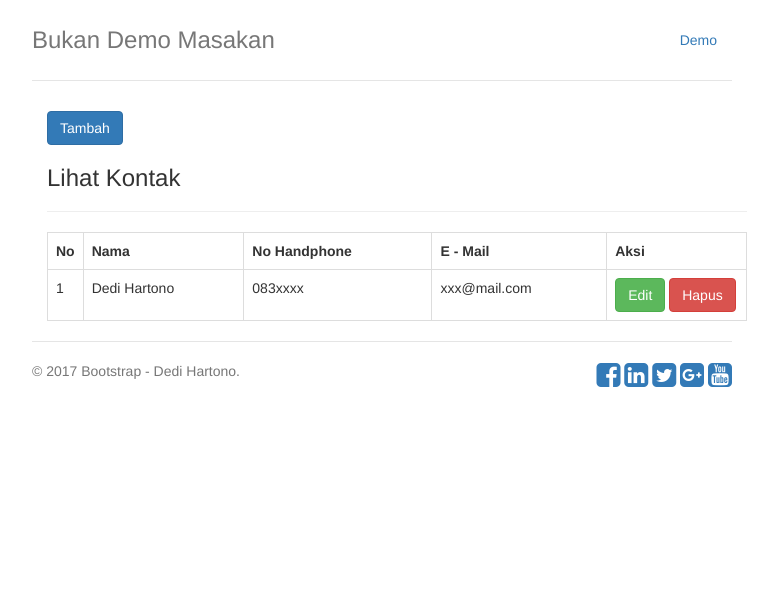
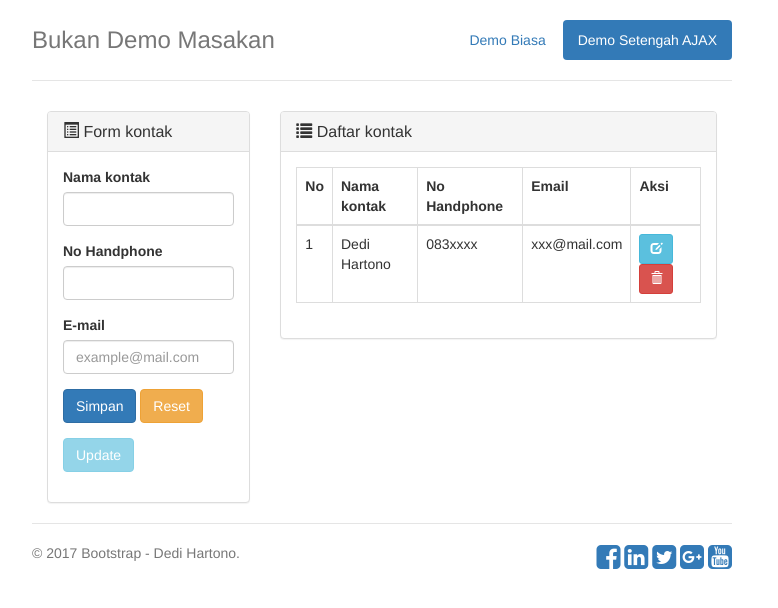
Before and after one commit to dedihartono/demo, a CodeIgniter app: page /database/ in a window 1280 px wide. Shown: the top 608 px of the page, without its empty margins (258-1036 px from the left). Run offline with CodeIgniter, Linux system fonts and the light colour scheme; data comes from the database, SQL or seed files in the repository.

Commit message:
Tambahan Setengah AJAX

```diff
--- a/application/config/autoload.php
+++ b/application/config/autoload.php
@@ -58,7 +58,7 @@ $autoload['packages'] = array();
 |
 |	$autoload['libraries'] = array('user_agent' => 'ua');
 */
-$autoload['libraries'] = array('database', 'session');
+$autoload['libraries'] = array('database', 'session', 'form_validation');
 
 /*
 | -------------------------------------------------------------------
--- a/application/config/routes.php
+++ b/application/config/routes.php
@@ -49,6 +49,6 @@ defined('BASEPATH') OR exit('No direct script access allowed');
 | Examples:	my-controller/index	-> my_controller/index
 |		my-controller/my-method	-> my_controller/my_method
 */
-$route['default_controller'] = 'web';
+$route['default_controller'] = 'kontak';
 $route['404_override'] = '';
 $route['translate_uri_dashes'] = FALSE;
--- /dev/null
+++ b/application/controllers/Kontak.php
@@ -0,0 +1,145 @@
+<?php
+defined('BASEPATH') OR exit('No direct script access allowed');
+
+class Kontak extends CI_Controller{
+
+  public function __construct()
+  {
+
+    parent::__construct();
+
+    $this->load->helper('url');
+
+    $this->load->model('m_crud');
+
+  }
+
+  public function index()
+  {
+
+    $data = [
+      'konten' => 'kontak/v_kontak',
+      'kontak' => $this->m_crud->read(),
+    ];
+
+    $this->load->view('template', $data);
+
+  }
+
+  function create()
+  {
+
+    if (!$this->input->is_ajax_request()) {
+
+        show_404();
+
+    } else {
+        //kita validasi inputnya dulu
+        $this->form_validation->set_rules('nama', 'Nama', 'trim|required');
+        $this->form_validation->set_rules('no_hp', 'No Handphone', 'trim|required');
+        $this->form_validation->set_rules('email', 'E-mail', 'trim|required');
+
+        if ($this->form_validation->run()==FALSE) {
+
+          $status = 'error';
+          $msg = validation_errors();
+
+        } else {
+
+            if ($this->m_crud->create()) {
+                $status = 'success';
+                $msg = "Data jalan berhasil disimpan";
+            } else {
+                $status = 'error';
+                $msg = "Terjadi kesalahan saat menyimpan data kontak";
+            }
+        }
+
+        $this->output->set_content_type('application/json')->set_output(json_encode(array('status'=>$status,'msg'=>$msg)));
+
+      }
+  }
+
+  function edit()
+  {
+    if (!$this->input->is_ajax_request()) {
+
+      show_404();
+
+    } else {
+        //kita validasi inputnya dulu
+        $this->form_validation->set_rules('id_kontak', 'ID Kontak', 'trim|required');
+
+        if ($this->form_validation->run()==false) {
+            $status = 'error';
+            $msg = validation_errors();
+        }
+        else {
+            $id = $this->input->post('id_kontak');
+            if ($this->m_crud->read_by_id($id)->num_rows()!=null) {
+                $status = 'success';
+                $msg = $this->m_crud->read_by_id($id)->result();
+            } else {
+                $status = 'error';
+                $msg = "Data jalan tidak ditemukan";
+            }
+        }
+        $this->output->set_content_type('application/json')->set_output(json_encode(array('status'=>$status,'msg'=>$msg)));
+    }
+  }
+
+  function update()
+  {
+      if (!$this->input->is_ajax_request()) {
+
+          show_404();
+
+      } else {
+        //kita validasi inputnya dulu
+        $this->form_validation->set_rules('nama', 'Nama', 'trim|required');
+        $this->form_validation->set_rules('no_hp', 'No Handphone', 'trim|required');
+        $this->form_validation->set_rules('email', 'E-mail', 'trim|required');
+          if ($this->form_validation->run()==false) {
+              $status = 'error';
+              $msg = validation_errors();
+          } else {
+              $id = $this->input->post('id_kontak');
+              if ($this->m_crud->update($id)) {
+                  $status = 'success';
+                  $msg = "Data kontak berhasil diupdate";
+              } else {
+                  $status = 'error';
+                  $msg = "terjadi kesalahan saat mengupdate data kontak";
+              }
+          }
+          $this->output->set_content_type('application/json')->set_output(json_encode(array('status'=>$status,'msg'=>$msg)));
+      }
+  }
+
+  function delete()
+  {
+    if (!$this->input->is_ajax_request()) {
+
+      show_404();
+
+    } else {
+        //kita validasi inputnya dulu
+        $this->form_validation->set_rules('id_kontak', 'ID Kontak', 'trim|required');
+        if ($this->form_validation->run()==false) {
+            $status = 'error';
+            $msg = validation_errors();
+        } else {
+            $id = $this->input->post('id_kontak');
+            if ($this->m_crud->delete($id)) {
+                $status = 'success';
+                $msg = "Data kontak berhasil dihapus";
+            } else {
+                $status = 'error';
+                $msg = "terjadi kesalahan saat menghapus data kontak";
+            }
+        }
+        $this->output->set_content_type('application/json')->set_output(json_encode(array('status'=>$status,'msg'=>$msg)));
+    }
+  }
+
+}
--- /dev/null
+++ b/application/models/M_crud.php
@@ -0,0 +1,79 @@
+<?php
+defined('BASEPATH') OR exit('No direct script access allowed');
+
+class M_crud extends CI_Model{
+
+  public $table = 'tb_kontak';
+
+  public $primary_key = 'id_kontak';
+
+  public function __construct()
+  {
+
+    parent::__construct();
+
+      $this->load->database();
+
+  }
+
+  public function create()
+  {
+
+    $data = [ 'nama'  => $this->input->post('nama'),
+              'no_hp' => $this->input->post('no_hp'),
+              'email' => $this->input->post('email'),
+            ];
+
+           $query = $this->db->insert($this->table, $data);
+
+           return $query;
+  }
+
+  public function read()
+  {
+
+    $query = $this->db->get($this->table);
+
+      return $query;
+
+  }
+
+  public function read_by_id($id)
+  {
+
+    $this->db->where($this->primary_key, $id);
+
+    $query = $this->db->get($this->table);
+
+      return $query;
+
+  }
+
+  public function update($id)
+  {
+
+    $data = [ 'nama'  => $this->input->post('nama'),
+              'no_hp' => $this->input->post('no_hp'),
+              'email' => $this->input->post('email'),
+            ];
+
+    $this->db->where($this->primary_key, $id);
+
+    $query = $this->db->update($this->table, $data);
+
+      return $query;
+
+  }
+
+  public function delete($id)
+  {
+
+    $this->db->where($this->primary_key, $id);
+
+    $query = $this->db->delete($this->table);
+
+      return $query;
+
+  }
+
+}
--- /dev/null
+++ b/application/views/kontak/v_kontak.php
@@ -0,0 +1,217 @@
+<div class="container-fluid">
+    <div class="row">
+        <div class="col-md-4 col-sm-4">
+            <div class="panel panel-default">
+              <div class="panel-heading">
+                <h3 class="panel-title"><span class="glyphicon glyphicon-list-alt"></span> Form kontak</h3>
+              </div>
+              <div class="panel-body">
+                  <form action="#">
+                      <div class="form-group">
+                        <label for="nama">Nama kontak</label>
+                        <input type="text" class="form-control" name="nama" id="nama" placeholder="">
+                        <input type="hidden" name="id_kontak" id="id_kontak" value="">
+                      </div>
+                      <div class="form-group">
+                        <label for="no_hp">No Handphone</label>
+                       <input type="text" class="form-control" name="no_hp" id="no_hp">
+                      </div>
+                      <div class="form-group">
+                        <label for="email">E-mail</label>
+                        <input type="text" class="form-control" name="email" id="email" placeholder="example@mail.com">
+                    </div>
+                      <div class="form-group">
+                        <button type="button" name="simpankontak" id="simpankontak" class="btn btn-primary">Simpan</button>
+                        <button type="button" name="resetkontak"  id="resetkontak" class="btn btn-warning">Reset</button>
+                      </div>
+                      <div class="form-group">
+                        <button type="button" name="updatekontak" id="updatekontak" class="btn btn-info" disabled="true">Update</button>
+                      </div>
+                  </form>
+              </div>
+            </div>
+        </div>
+        <div class="col-md-8 col-sm-8">
+            <div class="panel panel-default">
+              <div class="panel-heading">
+                <h3 class="panel-title"><span class="glyphicon glyphicon-list"></span> Daftar kontak</h3>
+              </div>
+              <div class="panel-body">
+                  <table id='table' class="table table-bordered">
+                      <th>No</th>
+                      <th>Nama kontak</th>
+                      <th>No Handphone</th>
+                      <th>Email</th>
+                      <th>Aksi</th>
+                      <tbody id="daftarkontak">
+                          <?php
+                          $no = 1;
+                          foreach ($kontak->result() as $result) {
+                              ?>
+                              <tr>
+                                  <td><?php echo $no;?></td>
+                                  <td><?php echo $result->nama;?></td>
+                                  <td><?php echo $result->no_hp;?></td>
+                                  <td><?php echo $result->email;?></td>
+                                  <td>
+                                      <button type="button" class="btn btn-sm btn-info" data-idkontak="<?php echo $result->id_kontak;?>" name="editkontak<?php echo $result->id_kontak;?>" id="editkontak"><span class="glyphicon glyphicon-edit"></span></button>
+                                      <button type="button" class="btn btn-sm btn-danger" data-idkontak="<?php echo $result->id_kontak;?>" name="deletekontak<?php echo $result->id_kontak;?>" id="deletekontak"><span class="glyphicon glyphicon-trash"></span></button>
+                                  </td>
+                              </tr>
+                              <?php
+                              $no++;
+                          }
+                           ?>
+                      </tbody>
+                  </table>
+              </div>
+            </div>
+        </div>
+    </div>
+</div>
+
+<script>
+
+    $(document)
+        .on('click', '#simpankontak', simpankontak)
+        .on('click', '#resetkontak', resetkontak)
+        .on('click', '#updatekontak', updatekontak)
+        .on('click', '#editkontak', editkontak)
+        .on('click', '#deletekontak', deletekontak);
+
+        function simpankontak()
+        {
+            var datakontak = {
+                'nama'  : $('#nama').val(),
+                'no_hp' : $('#no_hp').val(),
+                'email' : $('#email').val(),
+            };
+
+            $.ajax({
+                'url'       : '<?php echo base_url();?>kontak/create',
+                'data'      : datakontak,
+                'dataType'  : 'JSON',
+                'type'      : 'POST',
+
+                success : function (data, status) {
+                        if (data.status!='error') {
+
+                            window.location.href = '<?php echo base_url();?>';
+
+                            resetkontak();
+                        }
+                        else {
+                            alert(data.msg);
+                        }
+                    },
+                error : function(x,t,m)
+                {
+                    alert(x.responseText);
+                }
+            })
+        }
+
+        function resetkontak()
+        {
+            $('#nama').val('');
+            $('#no_hp').val('');
+            $('#email').val('');
+            $('#simpankontak').attr('disabled', false);
+            $('#updatekontak').attr('disabled', true);
+        }
+
+        function editkontak() {//edit kontak
+
+            var id = $(this).data('idkontak');
+            var datakontak = {'id_kontak':id};
+            console.log(datakontak);
+            $('input[name=editkontak'+id+']').attr('disabled',true);//biar ga di klik dua kali, maka di disabled
+
+            $.ajax({
+                url         : '<?php echo base_url();?>kontak/edit',
+                data        : datakontak,
+                dataType    : 'JSON',
+                type        : 'POST',
+
+                success : function(data,status){
+                    if (data.status!='error') {
+                        $('input[name=editkontak'+id+']').attr('disabled',false);//disabled di set false, karena transaksi berhasil
+                        $('#simpankontak').attr('disabled',true);
+                        $('#updatekontak').attr('disabled',false);
+                        $.each(data.msg, function(k,v){
+                            $('#id_kontak').val(v['id_kontak']);
+                            $('#nama').val(v['nama']);
+                            $('#no_hp').val(v['no_hp']);
+                            $('#email').val(v['email']);
+                        })
+                    }else{
+                        alert(data.msg);
+                        $('input[name=editkontak'+id+']').attr('disabled',false);//disabled di set false, karena transaksi berhasil
+                    }
+                },
+                error : function(x,t,m){
+                    alert(x.responseText);
+                    $('input[name=editkontak'+id+']').attr('disabled',false);//disabled di set false, karena transaksi berhasil
+                }
+        })
+    }
+
+        function updatekontak()
+        {
+            var datakontak = {
+                'nama'      : $('#nama').val(),
+                'no_hp'     : $('#no_hp').val(),
+                'email'     : $('#email').val(),
+                'id_kontak' :$('#id_kontak').val()
+            };console.log(datakontak);
+
+            $.ajax({
+                url         : '<?php echo site_url();?>kontak/update',
+                data        : datakontak,
+                dataType    : 'JSON',
+                type        : 'POST',
+
+                success : function(data,status){
+                    if (data.status!='error') {
+
+                        window.location.href = '<?php echo base_url();?>';
+                        resetkontak();//form langsung dikosongkan pas selesai input data
+                    }
+                    else {
+                        alert(data.msg);
+                    }
+                },
+                error : function(x,t,m)
+                {
+                    alert(x.responseText);
+                }
+            })
+        }
+
+    function deletekontak() {//delete kontak
+        if (confirm("Anda yakin akan menghapus data kontak ini?")) {
+            var id = $(this).data('idkontak');
+            var datakontak = {'id_kontak':id};console.log(datakontak);
+            $.ajax({
+                url : '<?php echo base_url("kontak/delete");?>',
+                data : datakontak,
+                dataType : 'json',
+                type : 'POST',
+                success : function(data,status){
+                    if (data.status!='error') {
+                        window.location.href = '<?php echo base_url();?>';
+                        resetkontak();//form langsung dikosongkan pas selesai input data
+                    }else{
+                        alert(data.msg);
+                    }
+                },
+                error : function(x,t,m){
+                    alert(x.responseText);
+                }
+            })
+        }
+    }
+
+
+
+</script>
--- a/application/views/template.php
+++ b/application/views/template.php
@@ -31,6 +31,8 @@
       <script src="https://oss.maxcdn.com/html5shiv/3.7.3/html5shiv.min.js"></script>
       <script src="https://oss.maxcdn.com/respond/1.4.2/respond.min.js"></script>
     <![endif]-->
+    <script src="<?php echo base_url();?>assets/js/jquery.min.js"></script>
+
   </head>
 
   <body>
@@ -39,7 +41,8 @@
       <div class="header clearfix">
           <nav>
 		    <ul class="nav nav-pills pull-right">
-          <li role="presentation"><a href="<?php echo base_url();?>web">Demo</a></li>
+          <li role="presentation"><a href="<?php echo base_url();?>web">Demo Biasa</a></li>
+          <li role="presentation"><a href="<?php echo base_url();?>">Demo Setengah AJAX</a></li>
           <!--
           <li role="presentation"><a href="https://dedihartono.github.io/index.html">Home</a></li>
           <li role="presentation"><a href="https://dedihartono.github.io/contact.html">Contact</a></li>
@@ -66,7 +69,6 @@
 
     </div> <!-- /container -->
 
-    <script src="<?php echo base_url();?>assets/js/jquery.min.js"></script>
     <!-- IE10 viewport hack for Surface/desktop Windows 8 bug -->
     <script src="<?php echo base_url();?>assets/js/ie10-viewport-bug-workaround.js"></script>
     <!--Dinamis URL-->
```
